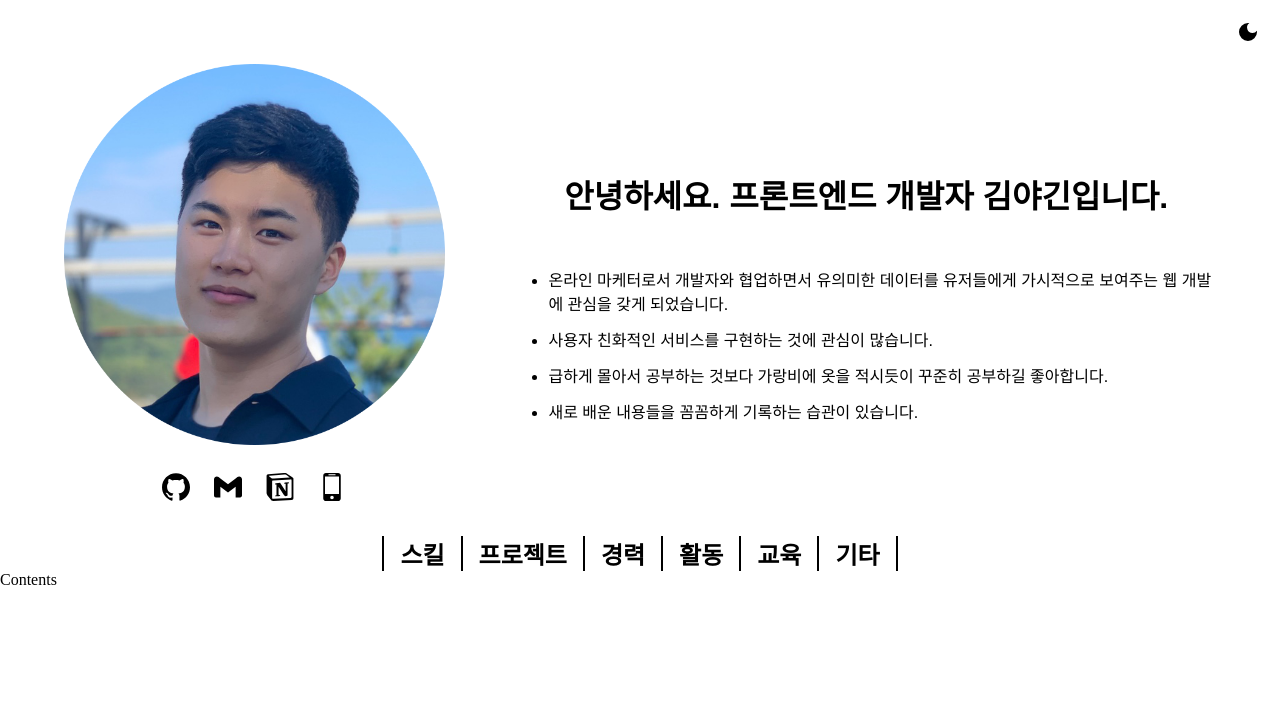
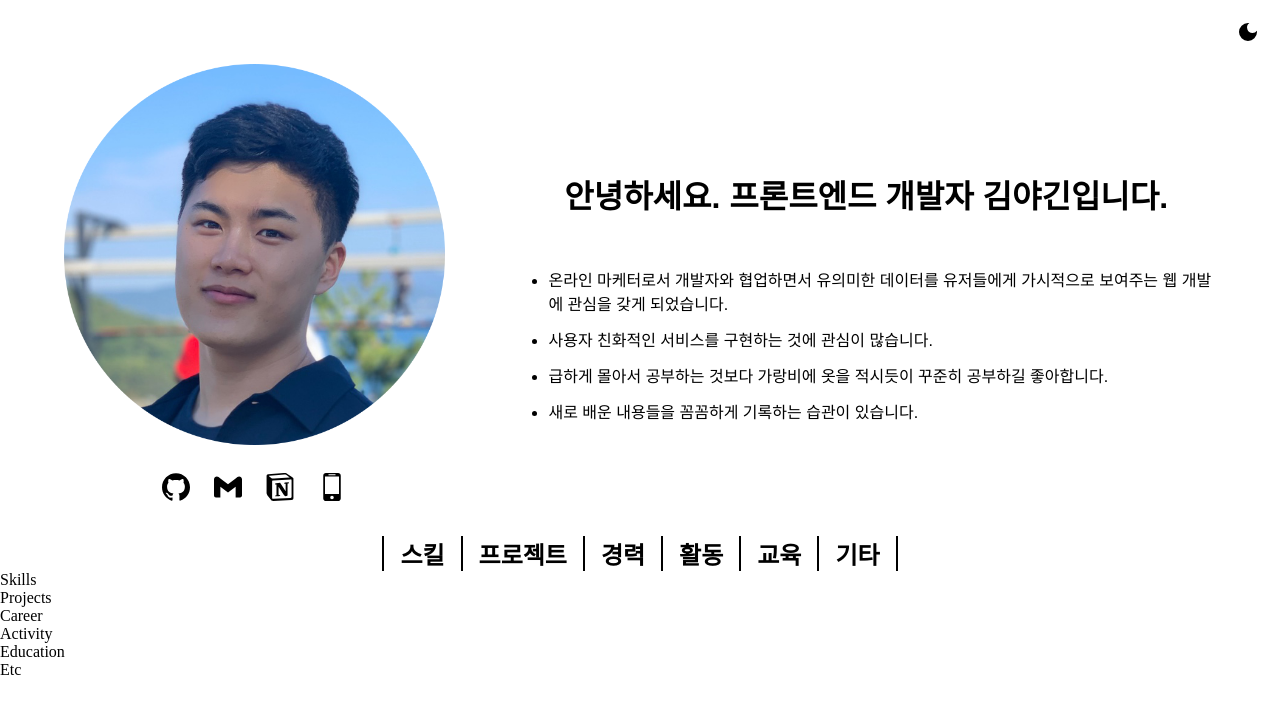
Before and after one commit to Jakin-Kim/resume, a React (Create React App) app: page /jakin-resume in a window 1280 px wide. Shown: the top 714 px of the page. Built offline with nearby package versions, Linux system fonts and the light colour scheme; a web font is replaced by a local one.

Commit message:
chore: initialize each component

```diff
--- /dev/null
+++ b/src/components/Contents/Career.tsx
@@ -0,0 +1,9 @@
+import React from 'react'
+
+function Career() {
+  return (
+    <div>Career</div>
+  )
+}
+
+export default Career
--- a/src/components/Contents/Contents.tsx
+++ b/src/components/Contents/Contents.tsx
@@ -1,8 +1,20 @@
-import React from 'react'
+import Skills from './Skills'
+import Projects from './Projects'
+import Activity from './Activity'
+import Career from './Career'
+import Education from './Education'
+import Etc from './Etc'
 
 function Contents() {
   return (
-    <div>Contents</div>
+    <>
+      <Skills/>
+      <Projects/>
+      <Career/>
+      <Activity/>
+      <Education/>
+      <Etc/>
+    </>
   )
 }
 
--- /dev/null
+++ b/src/components/Contents/Etc.tsx
@@ -0,0 +1,9 @@
+import React from 'react'
+
+function Etc() {
+  return (
+    <div>Etc</div>
+  )
+}
+
+export default Etc
--- /dev/null
+++ b/src/components/Contents/Projects.tsx
@@ -0,0 +1,9 @@
+
+
+function Projects() {
+  return (
+    <div>Projects</div>
+  )
+}
+
+export default Projects
```
Also changed, not shown: src/components/Contents/Project.tsx (deleted, +0 -9 lines).
